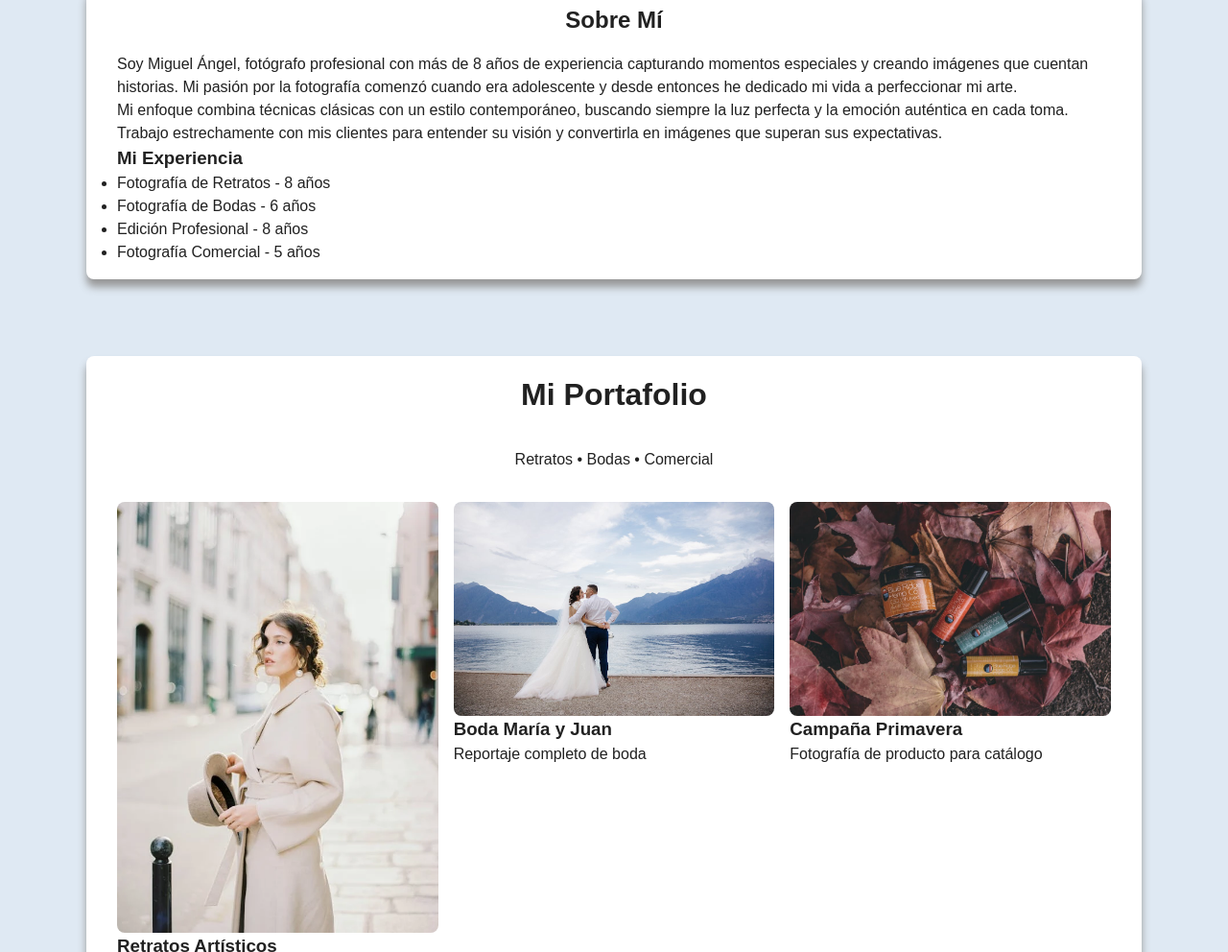
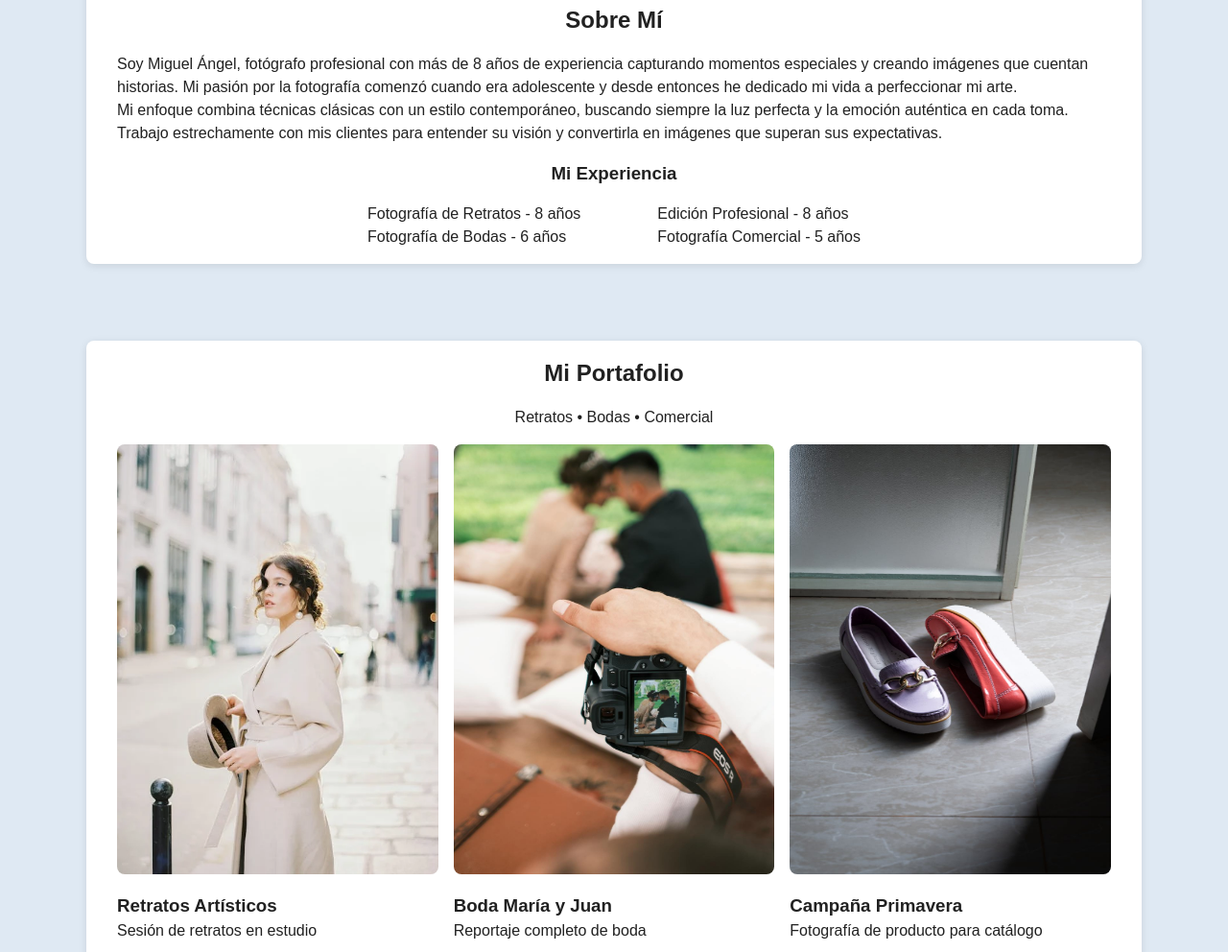
Before and after one commit to MatiasBorsatto/practico_freelance, a plain HTML site: page index.html in a window 1280 px wide. Shown: the part 888-1880 px from the top of the page at 96% size. Drawn offline with Linux system fonts and the light colour scheme.

Commit message:
retoques de css

```diff
--- a/index.html
+++ b/index.html
@@ -57,10 +57,15 @@
 
             <h3>Mi Experiencia</h3>
             <ul>
-                <li>Fotografía de Retratos - 8 años</li>
-                <li>Fotografía de Bodas - 6 años</li>
-                <li>Edición Profesional - 8 años</li>
-                <li>Fotografía Comercial - 5 años</li>
+                <div>
+                    <li>Fotografía de Retratos - 8 años</li>
+                    <li>Fotografía de Bodas - 6 años</li>
+                </div>
+                <div>
+                    <li>Edición Profesional - 8 años</li>
+                    <li>Fotografía Comercial - 5 años</li>
+                </div>
+
             </ul>
         </div>
     </section>
@@ -75,12 +80,12 @@
                 <p>Sesión de retratos en estudio</p>
             </div>
             <div class="proyecto">
-                <img src="assets/img/pexels-photo-949224.jpeg" alt="Fotografía de boda">
+                <img src="assets/img/free-photo-of-pareja-mano-camara-fotografia.jpeg" alt="Fotografía de boda">
                 <h3>Boda María y Juan</h3>
                 <p>Reportaje completo de boda</p>
             </div>
             <div class="proyecto">
-                <img src="assets/img/pexels-photo-1667071.jpeg" alt="Fotografía de producto">
+                <img src="assets/img/free-photo-of-moda-textura-fotografia-zapatos.jpeg" alt="Fotografía de producto">
                 <h3>Campaña Primavera</h3>
                 <p>Fotografía de producto para catálogo</p>
             </div>
@@ -128,9 +133,6 @@
         <div class="contacto-container">
             <div class="contacto-info">
                 <h3>Información de Contacto</h3>
-                <p>Email: miguel@fotografo.com</p>
-                <p>Teléfono: +34 612 345 678</p>
-                <p>Ubicación: Barcelona, España</p>
                 <div class="social-links">
                     <p>Sígueme en redes sociales:</p>
                     <a href="#">Instagram</a> |
@@ -187,6 +189,7 @@
                 </p>
             </div>
         </div>
+        <hr>
         <div class="footer-bottom">
             <p>&copy; 2025 Miguel Ángel Fotografía. Todos los derechos reservados.</p>
             <p>Desarrollado con HTML</p>
--- a/style.css
+++ b/style.css
@@ -15,6 +15,7 @@
     margin: 0;
     padding: 0;
     box-sizing: border-box;
+    transition: 0.5s;
 }
 
 body {
@@ -78,8 +79,11 @@ section {
     border-radius: 0.5rem;
     box-shadow: 0 2px 8px rgba(0,0,0,0.1);
     scroll-margin-top: 100px;
+}
+
+section:hover{
     box-shadow: 0 0.5rem 0.5rem rgb(151, 151, 151);
-
+    transition: 0.5s;
 }
 
 .hero {
@@ -128,24 +132,31 @@ h2 {
 footer {
     background: var(--secundario);
     color: var(--blanco);
-    padding: 2rem;
     text-align: center;
     margin-top: 4rem;
     font-size: 0.9rem;
     list-style: none;
 }
 
+.footer-content{
+    display: flex;
+    justify-content: space-around;
+    align-items: center;
+    margin-bottom: 1rem;
+    padding-top: 1rem;
+}
+
 .footer_section{
   list-style: none;
 }
 
+.footer-bottom{
+    padding: 1.5rem 0 1.5rem 0;
+}
+
 .parrafo-portafolio{
     text-align: center;
-    margin: 2rem 0 2rem 0;
-}
-
-.portafolio h2{
-    font-size: xx-large;
+    margin: 1rem 0 1rem 0;
 }
 
 #inicio{
@@ -157,3 +168,26 @@ footer {
     color: white;
 
 }
+
+.sobre-mi-text{
+    display: flex;
+    align-items: center;
+    justify-content: center;
+    flex-direction: column;
+}
+
+.sobre-mi-text ul{
+    display: flex;
+    flex-direction: row;
+    gap: 5rem;
+    list-style: none;
+}
+
+.sobre-mi-text h3{
+    margin: 1rem 0 1rem 0;
+}
+
+.proyecto img{
+    max-height: 28rem;
+    margin-bottom: 1.2rem;
+}
```
Also changed, not shown: assets/img/free-photo-of-moda-textura-fotografia-zapatos.jpeg (added), assets/img/free-photo-of-pareja-mano-camara-fotografia.jpeg (added).
